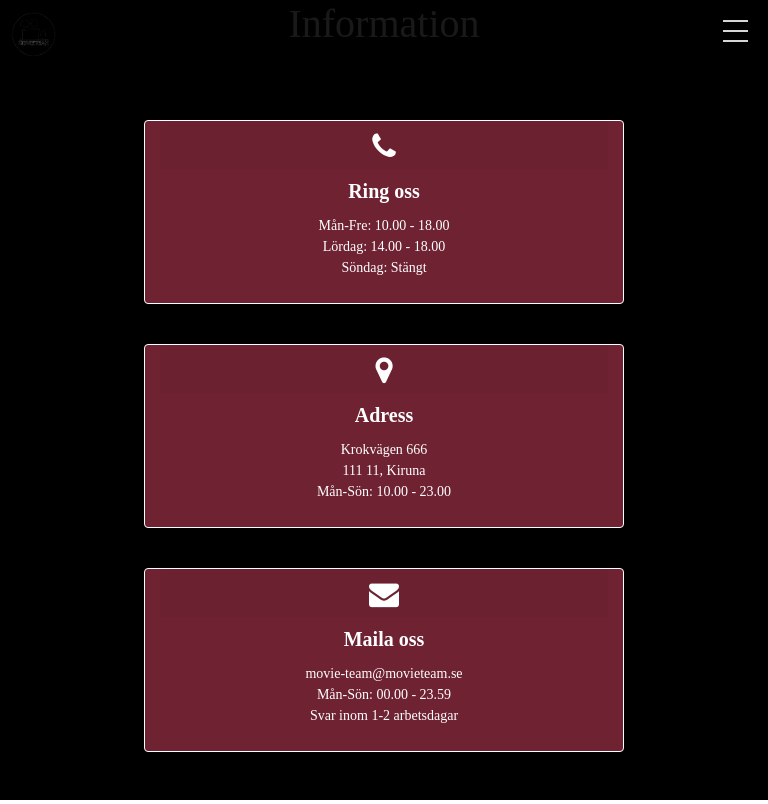
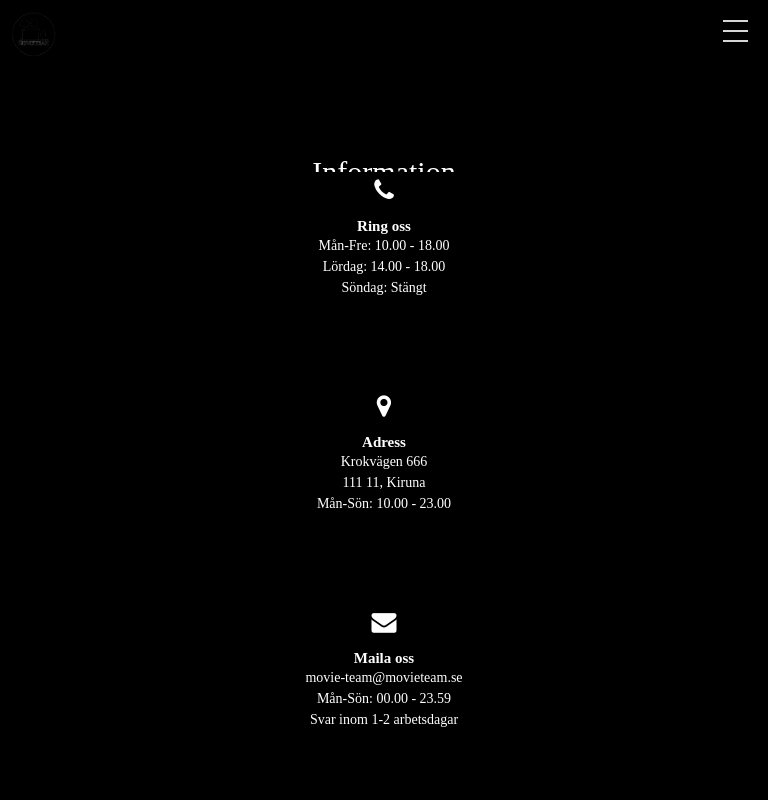
Before and after one commit to cchaglund/movie-team, a Vue app: page /#/information in a window 768 px wide. Built offline with nearby package versions, Linux system fonts and the light colour scheme; a web font is replaced by a local one.

Commit message:
Information.vue fix

```diff
--- a/src/views/Information.vue
+++ b/src/views/Information.vue
@@ -7,8 +7,8 @@
 
     <div class="container">
     <div class="row information-panels justify-content-around">
-    <div class="card text-white col-xs-12 col-s-12 col-md-8 col-lg-4 col-xl-3">
-        <div class="card-header ring-oss">
+    <div class="card ring-oss text-white col-xs-12 col-s-12 col-md-8 col-lg-4 col-xl-3">
+        <div class="card-header">
             <i class="fa fa-phone"></i>
         </div>
         <div class="card-body">
@@ -19,11 +19,8 @@
         </div>
     </div>
 
-    <!-- only loads when in col-md range -->
-    <div class="w-100"></div>
-
-    <div class="card text-white col-xs-12 col-s-12 col-md-8 col-lg-4 col-xl-3">
-        <div class="card-header ring-oss">
+    <div class="card hitta-oss text-white col-xs-12 col-s-12 col-md-8 col-lg-4 col-xl-3">
+        <div class="card-header">
             <i class="fa fa-map-marker"></i>
         </div>
         <div class="card-body">
@@ -34,11 +31,8 @@
         </div>
     </div>
 
-    <!-- only loads when in col-md range -->
-    <div class="w-100"></div>
-
-    <div class="card text-white col-xs-12 col-s-12 col-md-8 col-lg-4 col-xl-3">
-        <div class="card-header ring-oss">
+    <div class="card maila-oss text-white col-xs-12 col-s-12 col-md-8 col-lg-4 col-xl-3">
+        <div class="card-header">
 			<i class="fa fa-envelope"></i>
         </div>
         <div class="card-body">
@@ -62,19 +56,16 @@
 
 h1 {
     color: white;
+    padding-top: 5%;
+    font-size: 50px;
 }
 
 h5 {
     font-weight: bold;
 }
 
-.w-100 {
-    display: none;
-}
-
 .card {
-    background-color: rgb(111, 34, 50);
-    border: 1px solid white;
+    background-color: black;
 }
 
 .card p, h5 {
@@ -84,7 +75,7 @@ h5 {
 }
 
 .card-header {
-    border: none;
+    background-color: black;
 }
 
 .card-body {
@@ -99,43 +90,61 @@ h5 {
   transform: translate(-50%, -50%);
 }
 
-i.fa-map-marker, i.fa-envelope, i.fa-phone {
+i.fa-phone, i.fa-map-marker, i.fa-envelope {
     font-size: 50px;
 }
 
 /* Media queries for smaller devices */
 
 @media (min-width: 768px) and (max-width: 992px) {
-    .w-100 {
-        display: block;
+
+    .card {
+        height: 26vh;
     }
 
-    .card {
-        height: 28vh;
-    }
-
-    i.fa {
+    i.fa-phone, i.fa-map-marker, i.fa-envelope {
         font-size: 30px;
     }
 
     .container {
-        margin-top: 4vh;
+        margin-top: 8vh;
+    }
+
+    .card-header {
+        padding: 0;
+        padding-top: 10px;
+    }
+
+    h1 {
+        padding-top: 7%;
+    }
+
+}
+
+@media (max-width: 1024px) {
+    h1 {
+        padding: 15%;
     }
 }
 
 @media (max-width: 768px) {
     .card {
         margin: 2vh;
-        margin-top: 3vh !important;
         height: 23vh !important;
     }
 
-    i.fa-map-marker, i.fa-envelope, i.fa-phone {
+    i.fa-phone, i.fa-map-marker, i.fa-envelope {
+        font-size: 25px;
+    }
+
+    h1 {
+        padding-top: 20%;
         font-size: 30px;
     }
 
     h5 {
-        font-size: 20px;
+        font-size: 15px;
+        margin-bottom: 0 !important;
     }
 
     .card-text {
@@ -143,8 +152,12 @@ i.fa-map-marker, i.fa-envelope, i.fa-phone {
     }
 
     .card-header {
-        padding: 5px;
-        padding-top: 10px;
+        padding: 0;
+        padding-top: 5px;
+    }
+
+    .container {
+        margin-top: 10vh;
     }
 }
 
```
